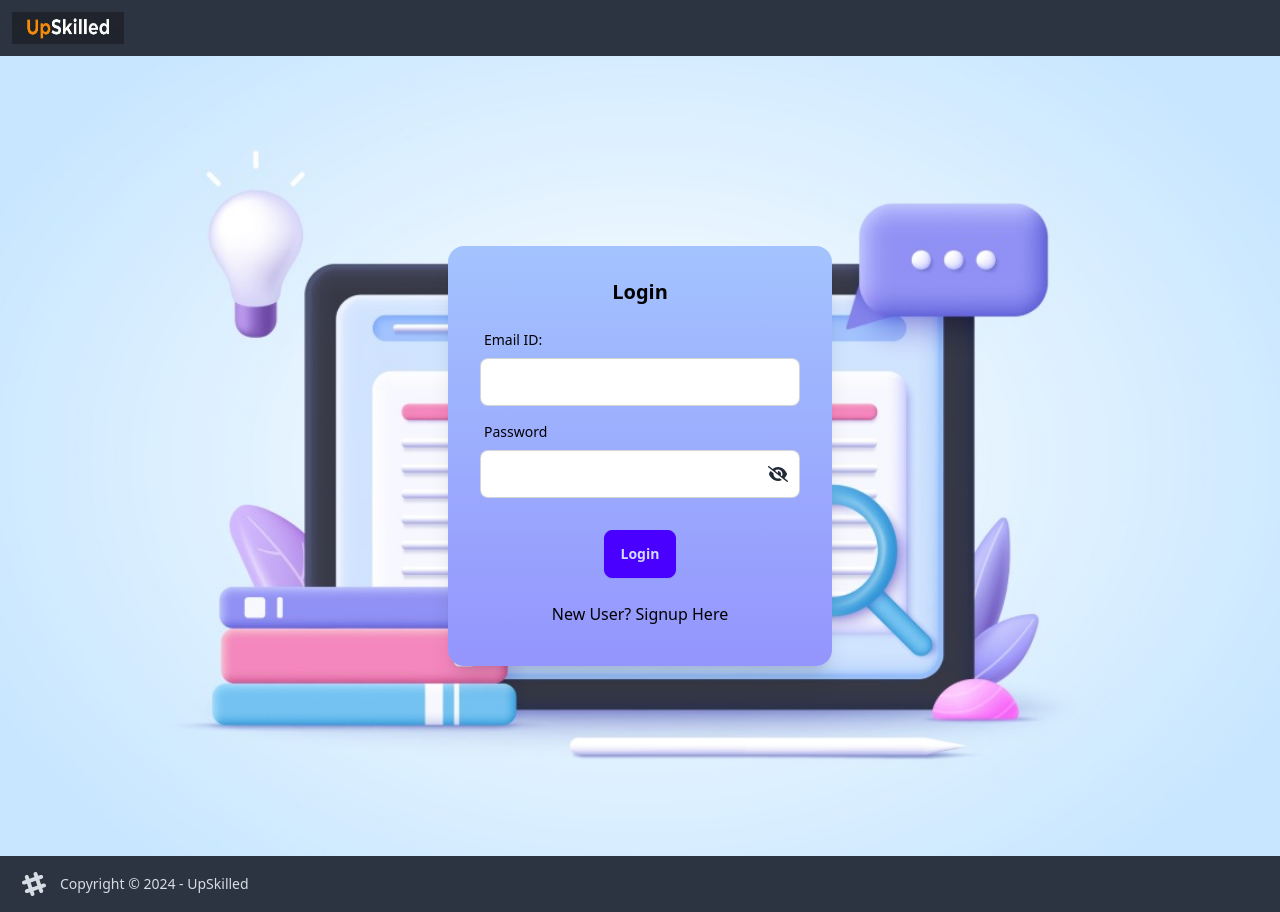
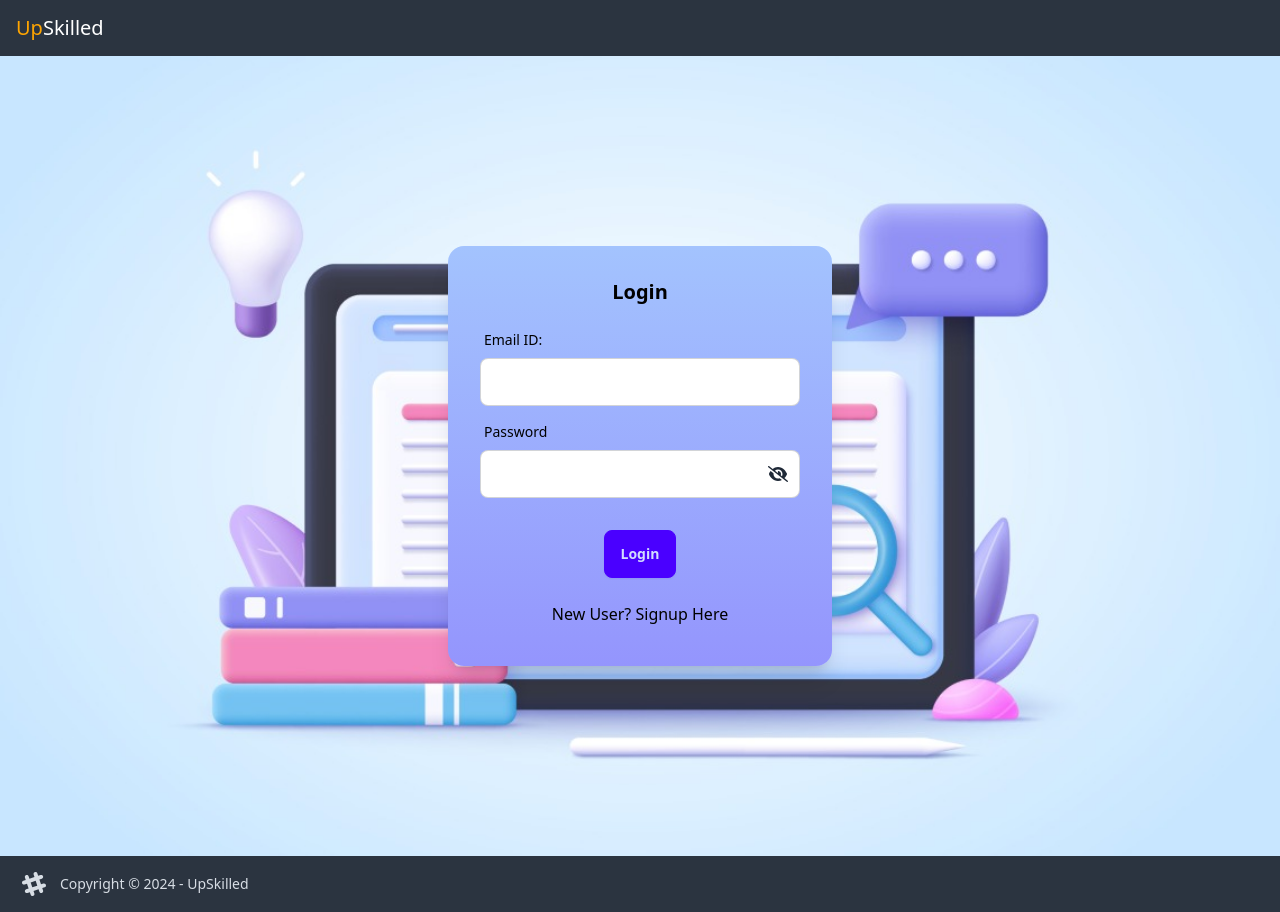
Before and after one commit to hiren1407/UpSkilled-Frontend, a React (Create React App) app: page / in a window 1280 px wide. Built offline with nearby package versions, Linux system fonts and the light colour scheme.

Commit message:
logo improvization

```diff
--- a/src/components/NavBar.js
+++ b/src/components/NavBar.js
@@ -65,7 +65,12 @@ const NavBar = () => {
         {isMobile && (role=="admin" ||courseId )&& <button className="btn btn-ghost" onClick={()=>toggleMenuHandler()}>
             <FontAwesomeIcon icon={faBars} />
           </button>}
-        <Link to={path}><img src={Logo} alt='Logo' className='h-6 w-20 ml-0 mr-1 md:h-8 md:w-28 md:ml-1'></img></Link>
+          <Link to={path}>
+  <h1 className="ml-2 text-xl">
+    <span style={{ color: 'orange' }}>Up</span>
+    <span style={{ color: 'white' }}>Skilled</span>
+  </h1>
+</Link>
         {user && (<Link to={`/${user.role.toLowerCase()}`}><span className='hover:bg-neutral-400 p-2 rounded-md text-sm md:text-md'><FontAwesomeIcon className='mr-1' icon={faHome}></FontAwesomeIcon>Home</span></Link>)}
       </div>
       {user && (<div className="flex-none gap-2">
```
